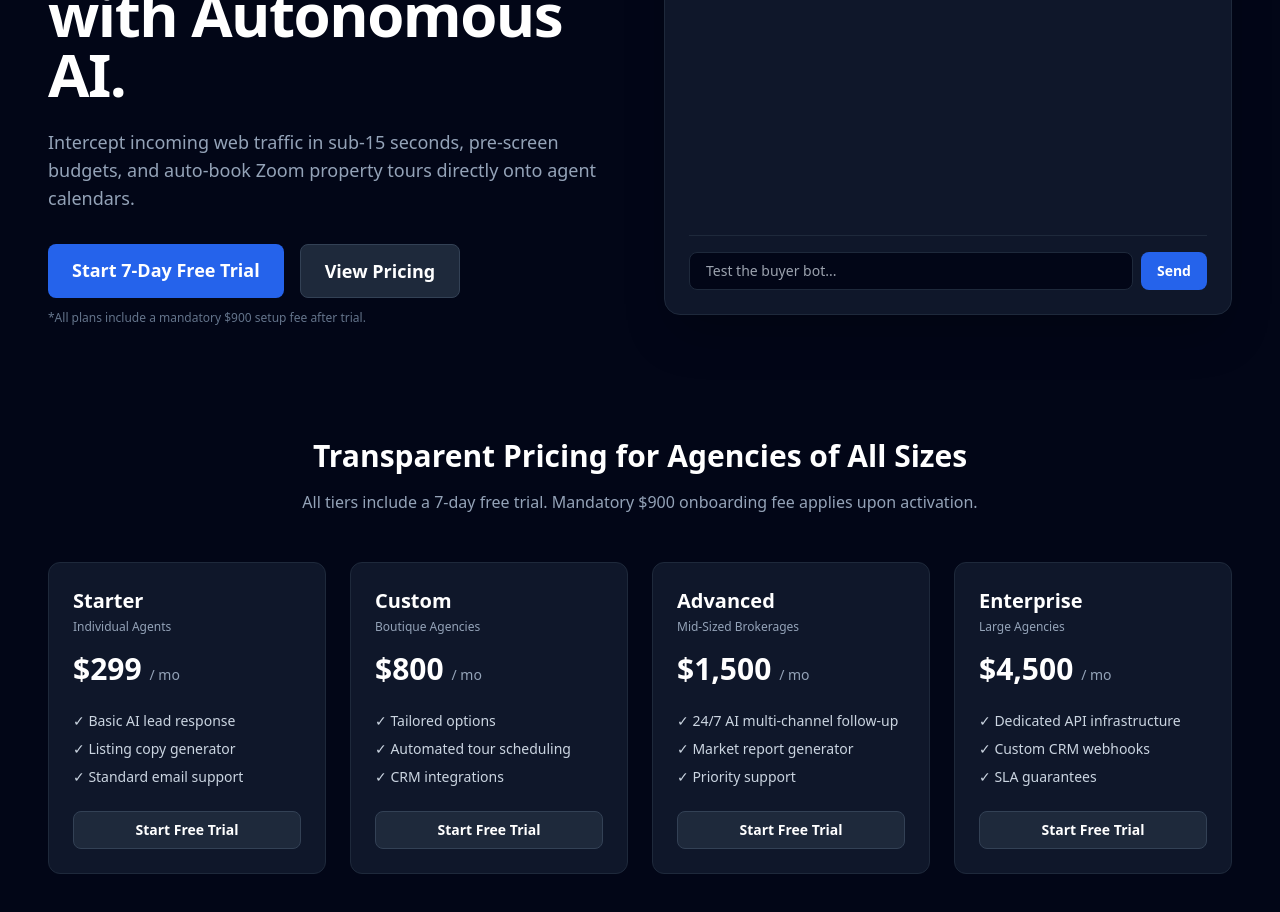
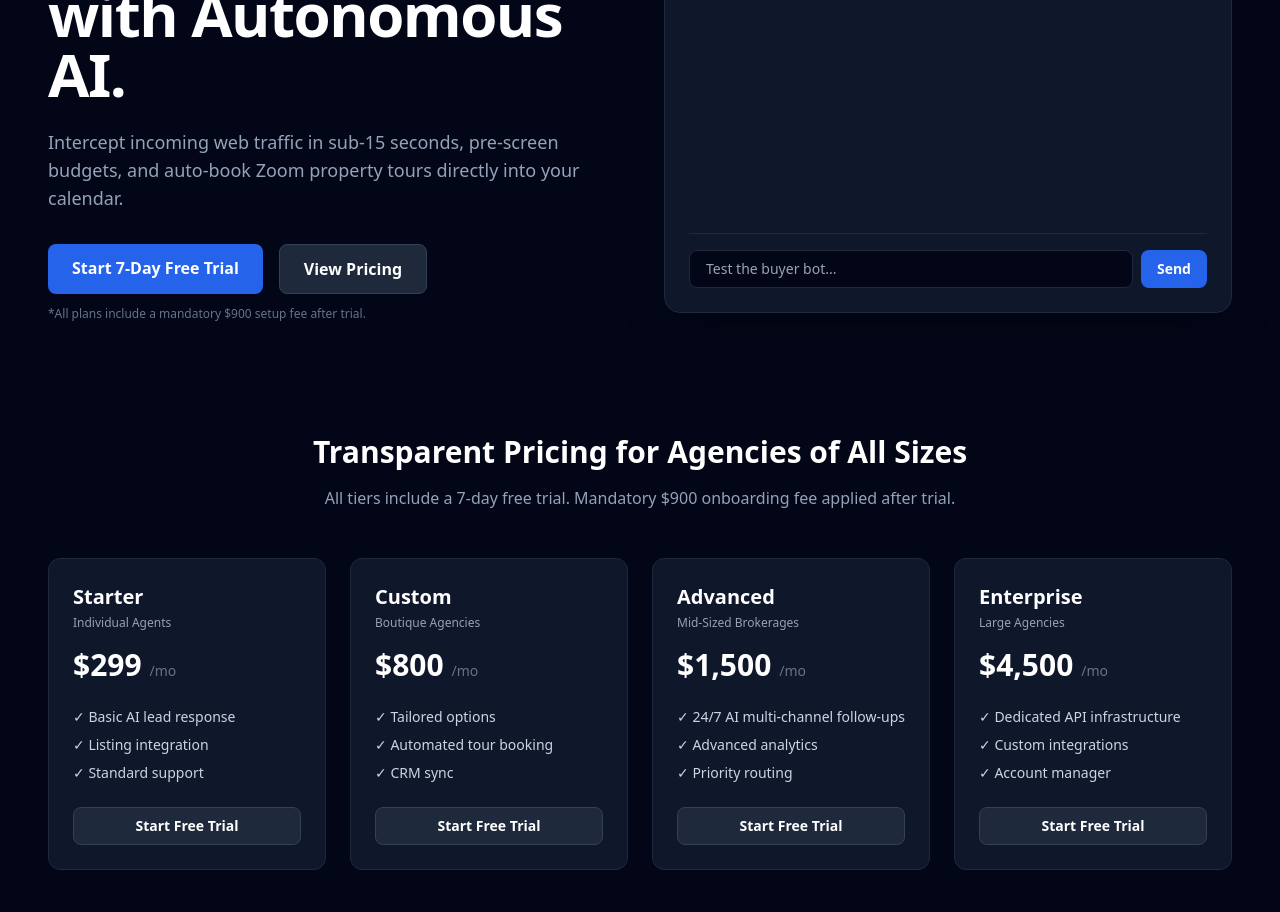
Before and after one commit to garvitsrivastava4521-pixel/propelrealty-ai, a Next.js app: page / in a window 1280 px wide. Shown: the part 340-1252 px from the top of the page. Built offline with nearby package versions, Linux system fonts and the light colour scheme.

Commit message:
Update page.tsx

```diff
--- a/app/page.tsx
+++ b/app/page.tsx
@@ -9,30 +9,34 @@ export default function LandingPage() {
   ]);
   const [input, setInput] = useState('');
   const [loading, setLoading] = useState(false);
+  const [sessionId] = useState(() => 'session_' + Math.random().toString(36).substring(2, 9));
 
   const sendMessage = async () => {
     if (!input.trim()) return;
+
     const userMsg = { role: 'user', text: input };
     setMessages((prev) => [...prev, userMsg]);
     setInput('');
     setLoading(true);
 
     try {
-      const res = await fetch('/api/chat', {
+      const res = await fetch('/api/gemini', {
         method: 'POST',
         headers: { 'Content-Type': 'application/json' },
         body: JSON.stringify({
-          messages: [...messages, userMsg].map((m) => ({
-            role: m.role,
-            parts: [{ text: m.text }]
-          }))
-        })
+          prompt: input,
+          sessionId: sessionId,
+        }),
       });
+
       const data = await res.json();
-      if (data.reply) {
-        setMessages((prev) => [...prev, { role: 'assistant', text: data.reply }]);
+
+      if (data.text) {
+        setMessages((prev) => [...prev, { role: 'assistant', text: data.text }]);
+      } else if (data.error) {
+        setMessages((prev) => [...prev, { role: 'assistant', text: `Error: ${data.error}` }]);
       }
-    } catch {
+    } catch (error) {
       setMessages((prev) => [...prev, { role: 'assistant', text: 'Error connecting to engine.' }]);
     } finally {
       setLoading(false);
@@ -62,13 +66,13 @@ export default function LandingPage() {
             Capture Every Real Estate Lead 24/7 with Autonomous AI.
           </h1>
           <p className="text-lg text-slate-400 mb-8">
-            Intercept incoming web traffic in sub-15 seconds, pre-screen budgets, and auto-book Zoom property tours directly onto agent calendars.
+            Intercept incoming web traffic in sub-15 seconds, pre-screen budgets, and auto-book Zoom property tours directly into your calendar.
           </p>
           <div className="flex flex-col sm:flex-row gap-4">
-            <Link href="/onboarding" className="px-6 py-3 bg-blue-600 hover:bg-blue-500 rounded-lg text-center font-bold text-lg transition">
+            <Link href="/onboarding" className="px-6 py-3 bg-blue-600 hover:bg-blue-500 rounded-lg text-center font-bold transition">
               Start 7-Day Free Trial
             </Link>
-            <a href="#pricing" className="px-6 py-3 bg-slate-800 hover:bg-slate-700 border border-slate-700 rounded-lg text-center font-bold text-lg transition">
+            <a href="#pricing" className="px-6 py-3 bg-slate-800 hover:bg-slate-700 border border-slate-700 rounded-lg text-center font-semibold transition">
               View Pricing
             </a>
           </div>
@@ -100,7 +104,7 @@ export default function LandingPage() {
               onChange={(e) => setInput(e.target.value)}
               onKeyDown={(e) => e.key === 'Enter' && sendMessage()}
               placeholder="Test the buyer bot..."
-              className="flex-1 bg-slate-950 border border-slate-800 rounded-lg px-4 py-2 text-sm focus:outline-none focus:border-blue-500"
+              className="flex-1 bg-slate-950 border border-slate-800 rounded-lg px-4 py-2 text-sm focus:outline-none focus:border-blue-500 text-white"
             />
             <button onClick={sendMessage} className="bg-blue-600 hover:bg-blue-500 px-4 py-2 rounded-lg text-sm font-semibold transition">
               Send
@@ -112,27 +116,27 @@ export default function LandingPage() {
       {/* Pricing Grid */}
       <section id="pricing" className="max-w-7xl w-full mx-auto my-16">
         <h2 className="text-3xl font-bold text-center mb-4">Transparent Pricing for Agencies of All Sizes</h2>
-        <p className="text-center text-slate-400 mb-12">All tiers include a 7-day free trial. Mandatory $900 onboarding fee applies upon activation.</p>
+        <p className="text-center text-slate-400 mb-12">All tiers include a 7-day free trial. Mandatory $900 onboarding fee applied after trial.</p>
 
         <div className="grid md:grid-cols-4 gap-6">
           {[
-            { title: 'Starter', price: '$299', audience: 'Individual Agents', features: ['Basic AI lead response', 'Listing copy generator', 'Standard email support'] },
-            { title: 'Custom', price: '$800', audience: 'Boutique Agencies', features: ['Tailored options', 'Automated tour scheduling', 'CRM integrations'] },
-            { title: 'Advanced', price: '$1,500', audience: 'Mid-Sized Brokerages', features: ['24/7 AI multi-channel follow-up', 'Market report generator', 'Priority support'] },
-            { title: 'Enterprise', price: '$4,500', audience: 'Large Agencies', features: ['Dedicated API infrastructure', 'Custom CRM webhooks', 'SLA guarantees'] }
+            { title: 'Starter', price: '$299', audience: 'Individual Agents', features: ['Basic AI lead response', 'Listing integration', 'Standard support'] },
+            { title: 'Custom', price: '$800', audience: 'Boutique Agencies', features: ['Tailored options', 'Automated tour booking', 'CRM sync'] },
+            { title: 'Advanced', price: '$1,500', audience: 'Mid-Sized Brokerages', features: ['24/7 AI multi-channel follow-ups', 'Advanced analytics', 'Priority routing'] },
+            { title: 'Enterprise', price: '$4,500', audience: 'Large Agencies', features: ['Dedicated API infrastructure', 'Custom integrations', 'Account manager'] },
           ].map((tier, i) => (
             <div key={i} className="bg-slate-900 border border-slate-800 rounded-xl p-6 flex flex-col justify-between hover:border-blue-500/50 transition">
               <div>
                 <h3 className="text-xl font-bold mb-1">{tier.title}</h3>
                 <p className="text-xs text-slate-400 mb-4">{tier.audience}</p>
-                <div className="text-3xl font-extrabold mb-6">{tier.price} <span className="text-sm font-normal text-slate-400">/ mo</span></div>
-                <ul className="space-y-2 mb-6 text-sm text-slate-300">
+                <div className="text-3xl font-extrabold mb-6">{tier.price} <span className="text-sm font-normal text-slate-500">/mo</span></div>
+                <ul className="space-y-2 text-sm text-slate-300">
                   {tier.features.map((f, idx) => (
                     <li key={idx} className="flex items-center gap-2">✓ {f}</li>
                   ))}
                 </ul>
               </div>
-              <Link href="/onboarding" className="w-full block text-center bg-slate-800 hover:bg-blue-600 border border-slate-700 hover:border-transparent py-2 rounded-lg font-semibold text-sm transition">
+              <Link href="/onboarding" className="w-full block text-center bg-slate-800 hover:bg-blue-600 border border-slate-700 hover:border-blue-500 mt-6 py-2 rounded-lg text-sm font-semibold transition">
                 Start Free Trial
               </Link>
             </div>
```
